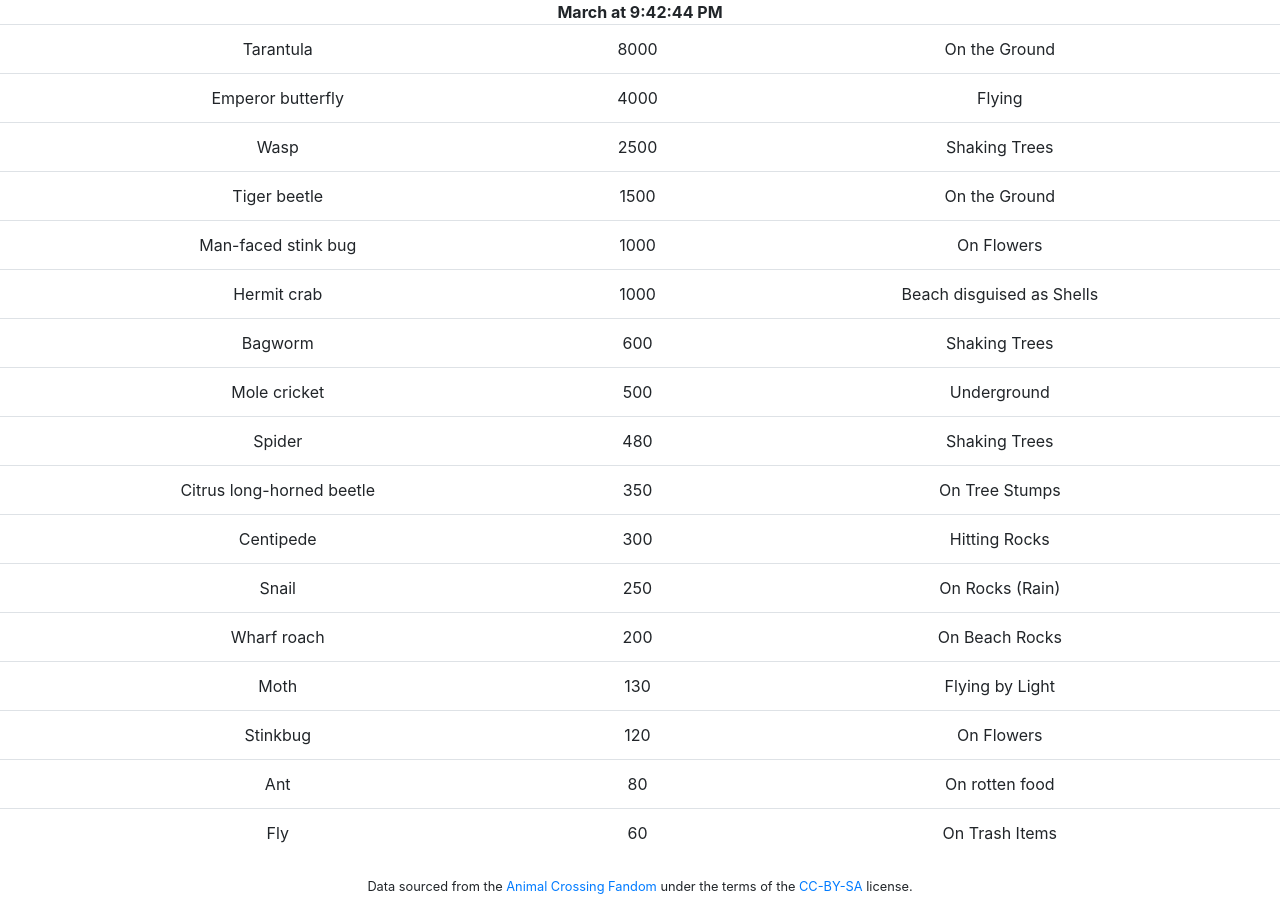
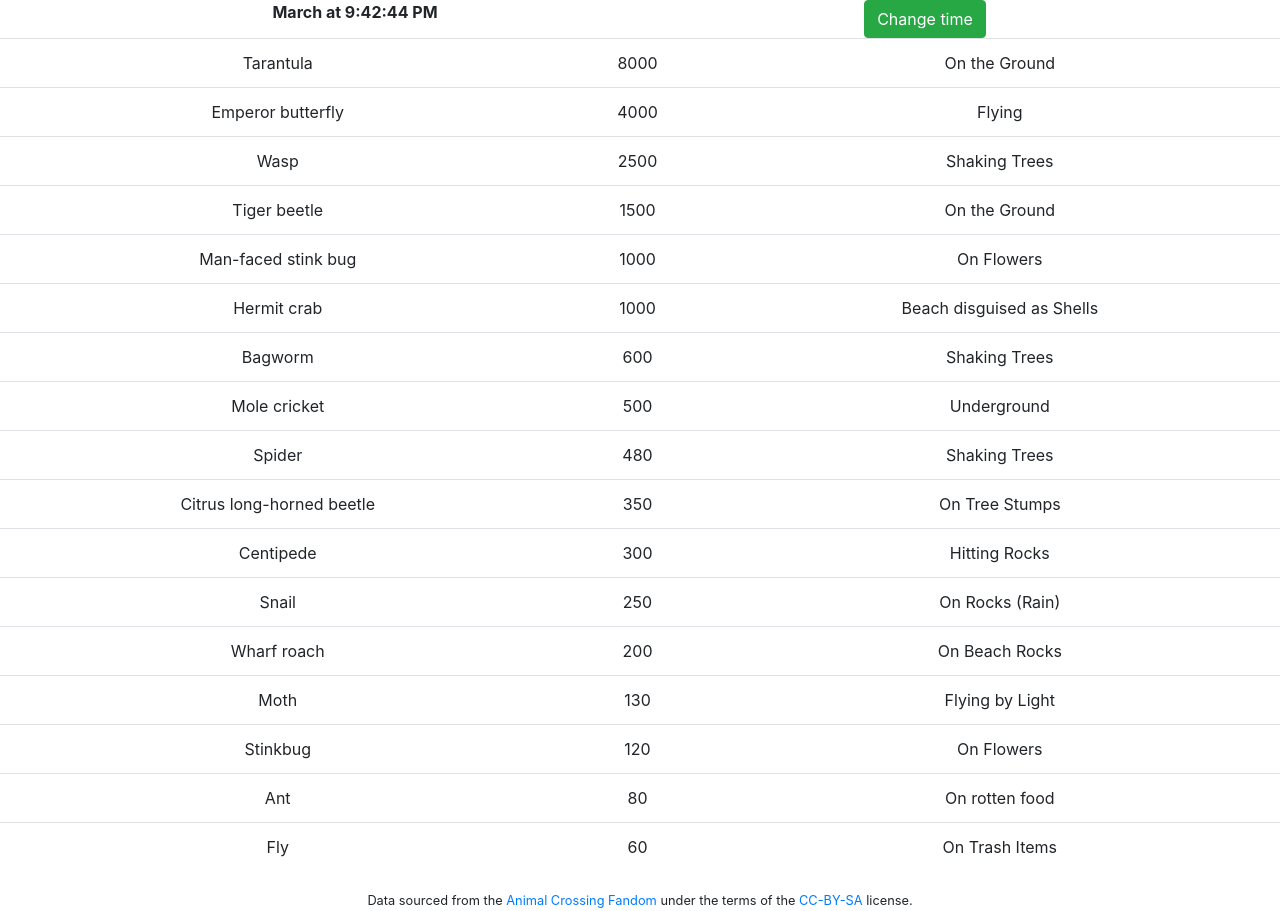
Before and after one commit to kemitche/bug-scout, a React (Create React App) app: page / in a window 1280 px wide. Built offline with nearby package versions, Linux system fonts and the light colour scheme.

Commit message:
Enable time selection

```diff
--- a/src/App.tsx
+++ b/src/App.tsx
@@ -50,8 +50,25 @@ class App extends React.Component<{}, AppState> {
         return sortedBugs;
     }
 
-    setUseRealTime(useRealTime: boolean): void {
-        console.log(useRealTime);
+    setUseRealTime = (useRealTime: boolean): void => {
+        this.setState({
+            useRealTime: useRealTime,
+        });
+    }
+
+    setMonthToUse = (month: number): void => {
+        this.setState((prevState, props) => ({
+            timeToUse: new Date(prevState.timeToUse.setMonth(month))
+        }))
+    }
+
+    setTimeToUse = (time: Date): void => {
+        this.setState((prevState, props) => {
+            let nextDate = prevState.timeToUse;
+            nextDate.setHours(time.getHours());
+            nextDate.setMinutes(time.getMinutes())
+            return {timeToUse: new Date(nextDate.setSeconds(0))}
+        })
     }
 
     render() {
@@ -70,7 +87,17 @@ class App extends React.Component<{}, AppState> {
                 <Container>
                     <Row>
                         <Col><Clock when={time} /></Col>
-                        {/* <Col><TimeModal setUseRealTime={this.setUseRealTime} useRealTime={this.state.useRealTime} buttonLabel="Change time"/></Col> */}
+                        <Col>
+                            <TimeModal
+                                useRealTime={this.state.useRealTime}
+                                setUseRealTime={this.setUseRealTime}
+                                month={time.getMonth()}
+                                setMonth={this.setMonthToUse}
+                                time={time}
+                                setTime={this.setTimeToUse}
+                                buttonLabel="Change time"
+                            />
+                        </Col>
                     </Row>
                 </Container>
                 <BugTable bugs={bugs}/>
--- a/src/bugs/table.tsx
+++ b/src/bugs/table.tsx
@@ -19,7 +19,7 @@ class BugTable extends React.Component<BugTableProps, {}> {
     }
 
     render() {
-        const bugList = this.props.bugs.map((bug: Bug) => this.renderBug(bug))
+        const bugList = this.props.bugs.map(this.renderBug)
 
         return (
             <Table>
--- /dev/null
+++ b/src/bugs/time_chooser.css
@@ -0,0 +1,3 @@
+.time-modal {
+    padding-left: 56px;
+}
--- a/src/bugs/time_chooser.tsx
+++ b/src/bugs/time_chooser.tsx
@@ -1,6 +1,6 @@
-import React, { useState } from 'react';
+import React, { useState, ChangeEvent } from 'react';
 
-import { Button, Input, Label, Modal, ModalHeader, ModalBody, ModalFooter } from 'reactstrap';
+import { Button, FormGroup, Input, Label, Modal, ModalHeader, ModalBody, ModalFooter } from 'reactstrap';
 
 import './time_chooser.css';
 
@@ -8,6 +8,10 @@ type TimeModalProps = {
     buttonLabel: string,
     useRealTime: boolean,
     setUseRealTime(useRealTime: boolean): void,
+    month: number,
+    setMonth(month: number): void,
+    time: Date,
+    setTime(time: Date): void,
 }
 
 const TimeModal = (props: TimeModalProps) => {
@@ -15,6 +19,10 @@ const TimeModal = (props: TimeModalProps) => {
         buttonLabel,
         useRealTime,
         setUseRealTime,
+        month,
+        setMonth,
+        time,
+        setTime,
     } = props
 
     const [modal, setModal] = useState(false);
@@ -26,7 +34,14 @@ const TimeModal = (props: TimeModalProps) => {
             <Modal isOpen={modal} toggle={toggle}>
                 <ModalHeader toggle={toggle}>Configure Time</ModalHeader>
                 <ModalBody className="time-modal">
-                    <TimeChooser setUseRealTime={setUseRealTime} useRealTime={useRealTime} />
+                    <TimeChooser
+                        useRealTime={useRealTime}
+                        setUseRealTime={setUseRealTime}
+                        month={month}
+                        setMonth={setMonth}
+                        time={time}
+                        setTime={setTime}
+                    />
                 </ModalBody>
                 <ModalFooter>
                     <Button color="primary" onClick={toggle}>Done</Button>
@@ -39,20 +54,68 @@ const TimeModal = (props: TimeModalProps) => {
 interface TimeChooserProps {
     useRealTime: boolean,
     setUseRealTime(useRealTime: boolean): void,
+    month: number,
+    setMonth(month: number): void,
+    time: Date,
+    setTime(time: Date): void,
 }
+
+const monthNums = [0, 1, 2, 3, 4, 5, 6, 7, 8, 9, 10, 11]
 
 class TimeChooser extends React.Component<TimeChooserProps, {}> {
     toggleRealTime = () => {
         this.props.setUseRealTime(!this.props.useRealTime);
     }
 
+    adjustTime = (event: ChangeEvent<HTMLInputElement>) => {
+        const nextDate = new Date('2020-01-01T' + event.target.value);
+        this.props.setTime(nextDate);
+    }
+
+    adjustMonth = (event: ChangeEvent<HTMLInputElement>) => {
+        this.props.setMonth(parseInt(event.target.value));
+    }
+
+    renderMonthOpt(monthNum: number, selection: number) {
+        const theDate = new Date(2020, monthNum);
+        return (
+            <option selected={monthNum === selection} value={monthNum}>{theDate.toLocaleString('default', {month: 'long'})}</option>
+        )
+    }
+
     render() {
+        const monthOptionList = monthNums.map((monthNum: number) => this.renderMonthOpt(monthNum, this.props.month));
         return (
             <div className="time-chooser">
-                <Label check>
-                    <Input type="checkbox" checked={this.props.useRealTime} onClick={this.toggleRealTime}/>{' '}
-                    Use real time
-                </Label>
+                <FormGroup>
+                    <Label check>
+                        <Input type="checkbox" checked={this.props.useRealTime} onClick={this.toggleRealTime}/>{' '}
+                        Use current time
+                    </Label>
+                </FormGroup>
+                <FormGroup>
+                    <Label for="monthSelect">Month</Label>
+                    <Input
+                        disabled={this.props.useRealTime}
+                        type="select"
+                        name="select"
+                        id="monthSelect"
+                        onChange={this.adjustMonth}
+                    >
+                        {monthOptionList}
+                    </Input>
+                </FormGroup>
+                <FormGroup>
+                    <Label for="timeSelect">Time</Label>
+                    <Input
+                        disabled={this.props.useRealTime}
+                        type="time"
+                        name="time"
+                        id="timeSelect"
+                        value={this.props.time.toLocaleString('default', {hour12: false, hour: 'numeric', minute: 'numeric'})}
+                        onInput={this.adjustTime}
+                    />
+                </FormGroup>
             </div>
         );
     }
```
